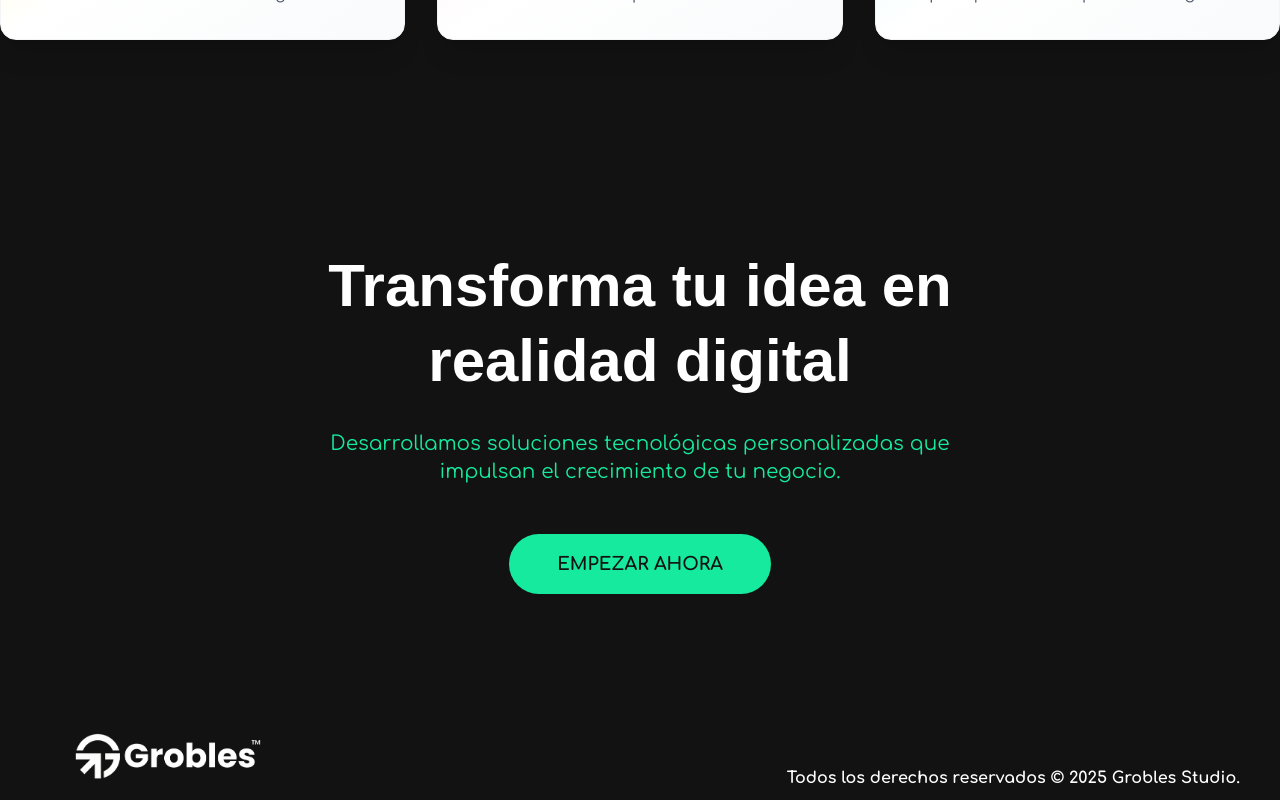
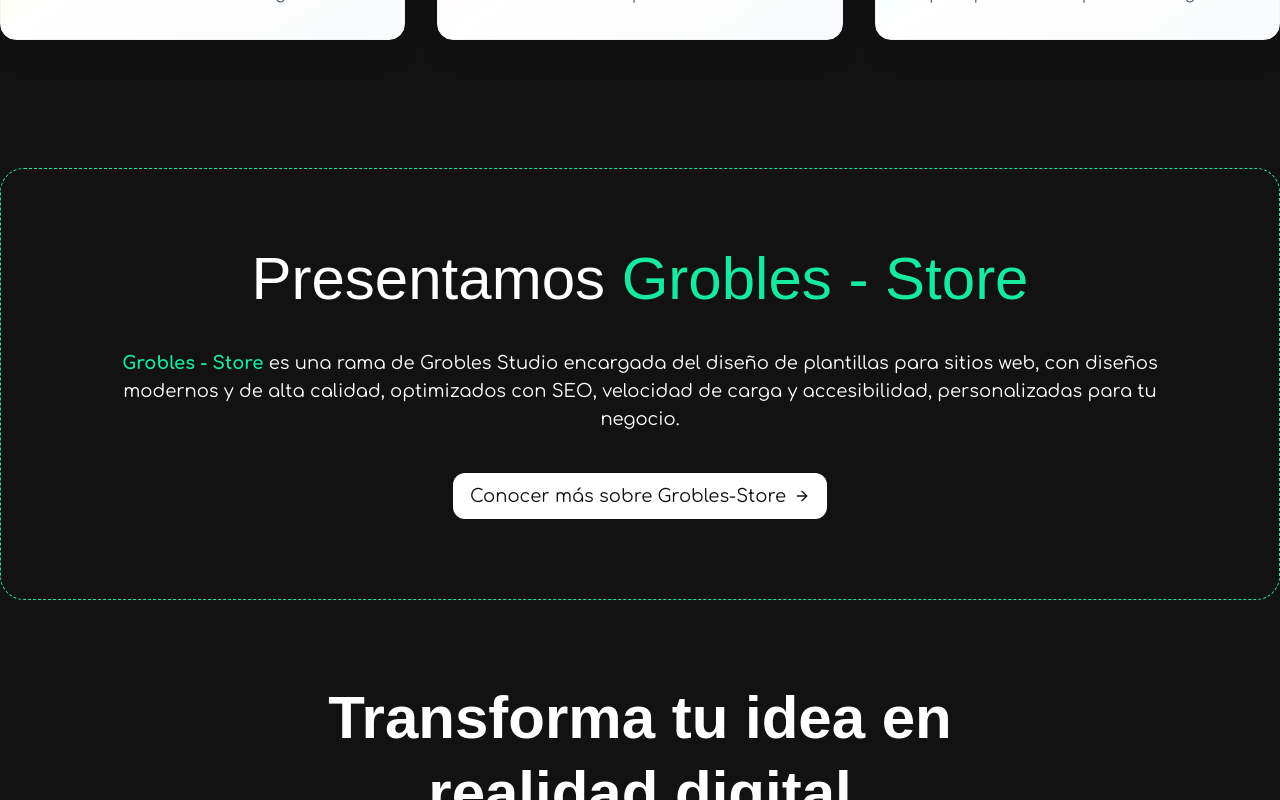
Before and after one commit to Grobles-Inc/Portafolio-Grobles, a React (Vite) app: page / in a window 1280 px wide. Shown: the part 2293-3093 px from the top of the page. Built offline with nearby package versions, Linux system fonts and the light colour scheme; a web font is replaced by a local one.

Commit message:
Update: Call To Action hacia Grobles-Store agregado.

```diff
--- /dev/null
+++ b/src/components/CallToAction.tsx
@@ -0,0 +1,45 @@
+import { ArrowRight } from "lucide-react"
+
+export default function CallToAction() {
+  return (
+    <main
+      className="max-w-7xl mx-auto bg-primary"
+      data-aos="zoom-in"
+      data-aos-delay="100">
+      <div
+        className="border border-secondary border-dashed px-4 py-10 md:p-20  flex flex-col items-center justify-center rounded-3xl mx-4 md:mx-0">
+        <h2
+          className="text-white text-3xl md:text-6xl text-center">
+          Presentamos {""}
+          <a
+            href="https://grobles-store.vercel.app"
+            target="_blank"
+            className="text-secondary">
+            Grobles - Store
+          </a>
+        </h2>
+        <p
+          className="text-white pt-10 text-center text-sm md:text-lg">
+          <a
+            href="https://grobles-store.vercel.app"
+            target="_blank"
+            className="text-secondary font-bold">
+            Grobles - Store {""}
+          </a>
+          es una rama de Grobles Studio encargada del diseño de plantillas para sitios web, con diseños modernos y de alta calidad, optimizados con SEO, velocidad de carga y accesibilidad, personalizadas para tu negocio.
+        </p>
+        <a
+          href="https://grobles-store.vercel.app"
+          target="_blank"
+          className="
+            flex items-center mt-10 px-4 py-2
+            bg-white text-primary text-sm md:text-lg rounded-xl border border-transparent
+            transition-all duration-500 ease-in-out
+            hover:bg-transparent hover:text-white hover:border-secondary">
+            Conocer más sobre Grobles-Store
+            <ArrowRight className="h-4 w-4 ml-2" />
+        </a>
+      </div>
+    </main>
+  )
+}
--- a/src/layout/MainLayout.tsx
+++ b/src/layout/MainLayout.tsx
@@ -5,6 +5,7 @@ import 'aos/dist/aos.css'
 
 import NavBar from '../components/NavBar'
 import Footer from '../components/Footer'
+import CallToAction from '../components/CallToAction'
 
 
 
@@ -34,6 +35,7 @@ export default function MainLayout() {
       <div>
         <main className="flex-1 pt-20">
           <Outlet />
+          <CallToAction />
           <Footer />
         </main>
       </div>
```
